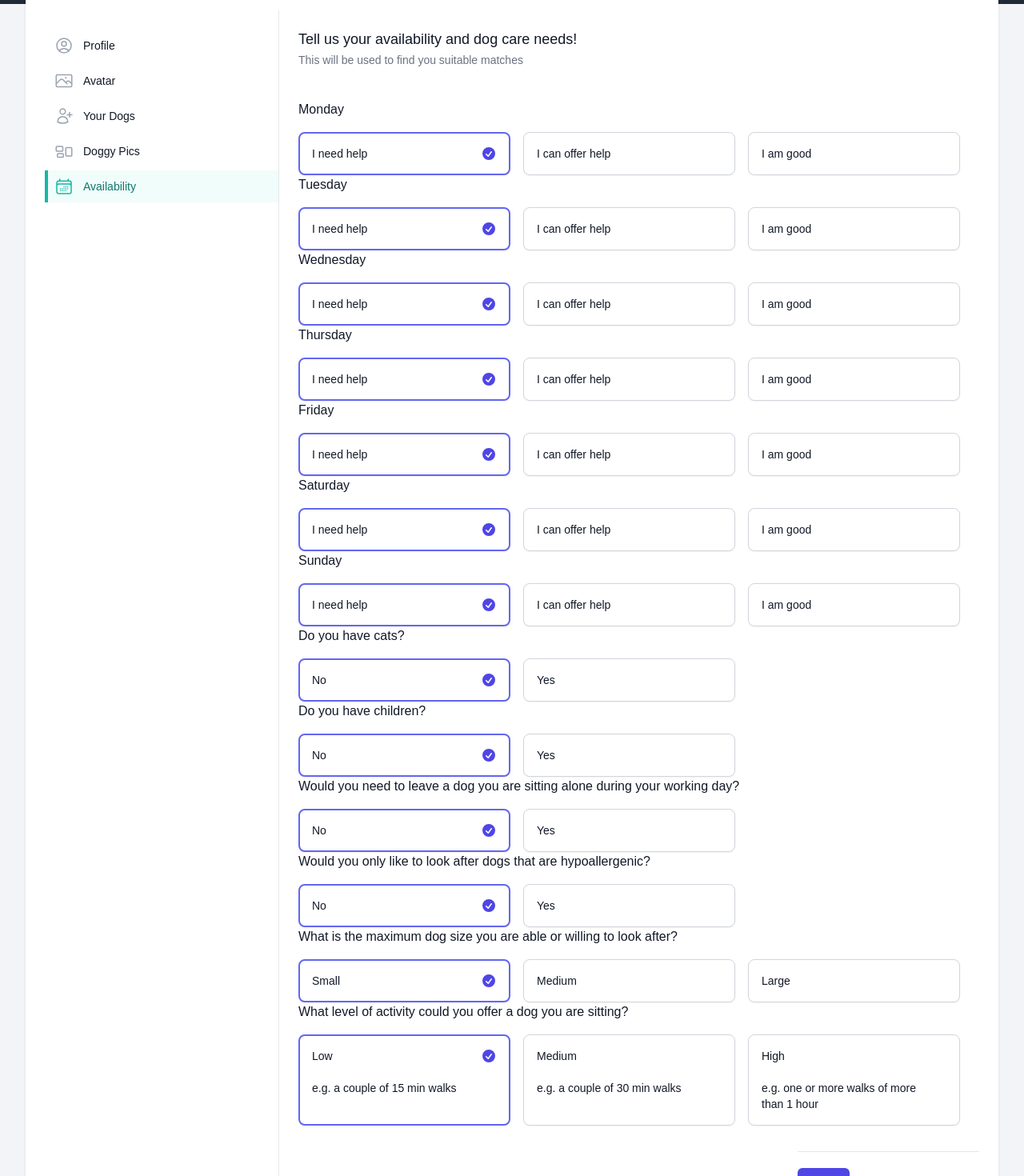
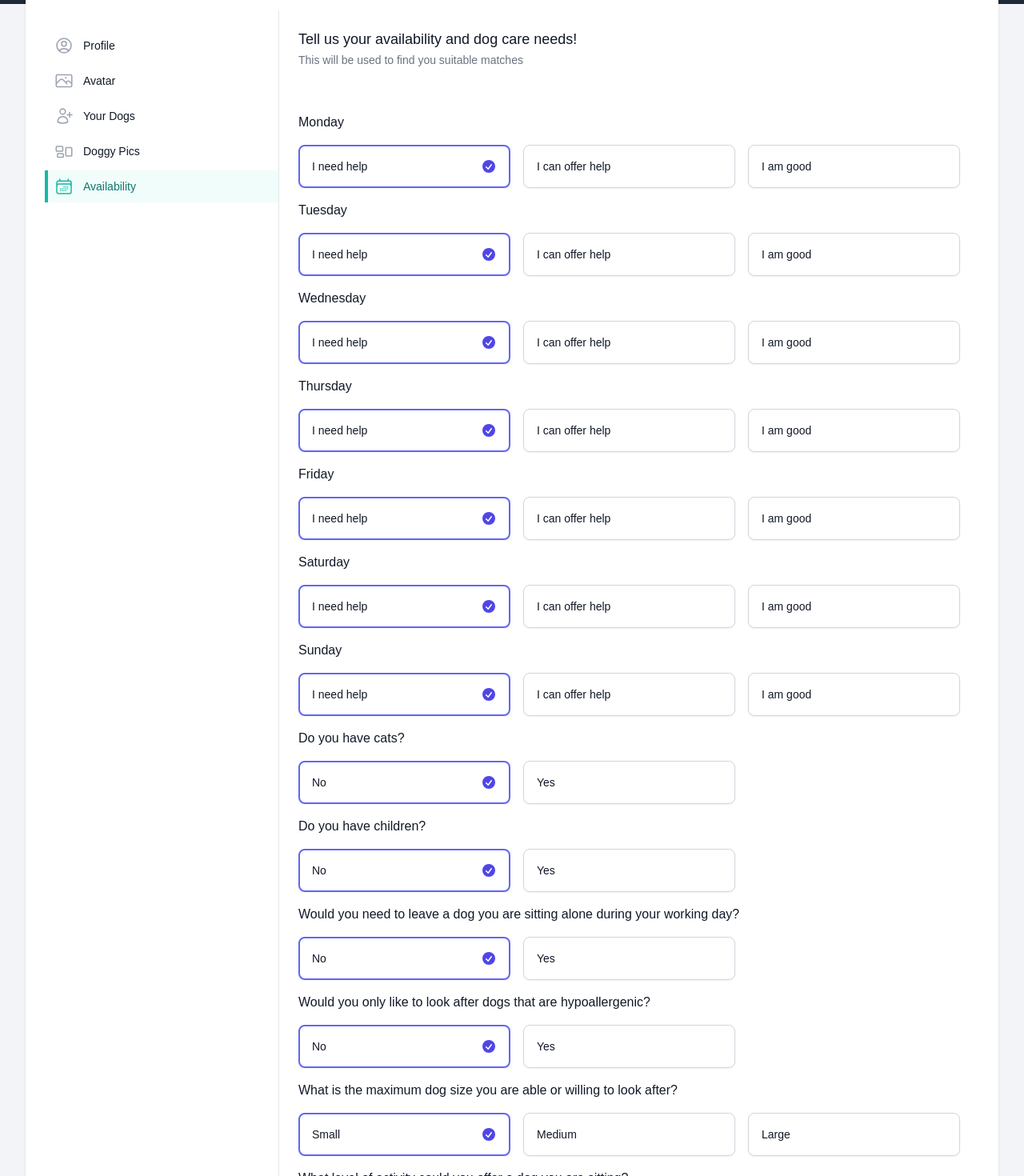
Before and after one commit to conradr/react-woofing-from-home-client, a React (Create React App) app: page /suitability-form in a window 1280 px wide. Shown: the part 140-1610 px from the top of the page at 80% size. Built offline with nearby package versions, Linux system fonts and the light colour scheme; no server answers; the database is empty; sample sign-in values are in the browser's storage.

Commit message:
fixed padding on suitability form

```diff
--- a/src/pages/SuitabilityForm.jsx
+++ b/src/pages/SuitabilityForm.jsx
@@ -402,11 +402,11 @@ function SuitabilityForm() {
 
               <div className='mt-10 divide-y divide-gray-200'>
                 <div className='mt-6'>
-                  <RadioGroup
+                  <RadioGroup className='pt-4'
                     value={selectedDailyStatusMonday}
                     onChange={setDailyStatusInFormMonday}
                   >
-                    <RadioGroup.Label className='text-base font-medium text-gray-900'>
+                    <RadioGroup.Label className='text-base font-medium text-gray-900 py-3'>
                       Monday
                     </RadioGroup.Label>
                     <div className='mt-4 grid grid-cols-1 gap-y-6 sm:grid-cols-3 sm:gap-x-4'>
@@ -462,11 +462,11 @@ function SuitabilityForm() {
                     </div>
                   </RadioGroup>
 
-                  <RadioGroup
+                  <RadioGroup className='pt-4'
                     value={selectedDailyStatusTuesday}
                     onChange={setDailyStatusInFormTuesday}
                   >
-                    <RadioGroup.Label className='text-base font-medium text-gray-900'>
+                    <RadioGroup.Label className='text-base font-medium text-gray-900 py-3'>
                       Tuesday
                     </RadioGroup.Label>
                     <div className='mt-4 grid grid-cols-1 gap-y-6 sm:grid-cols-3 sm:gap-x-4'>
@@ -522,11 +522,11 @@ function SuitabilityForm() {
                     </div>
                   </RadioGroup>
 
-                  <RadioGroup
+                  <RadioGroup className='pt-4'
                     value={selectedDailyStatusWednesday}
                     onChange={setDailyStatusInFormWednesday}
                   >
-                    <RadioGroup.Label className='text-base font-medium text-gray-900'>
+                    <RadioGroup.Label className='text-base font-medium text-gray-900 py-3'>
                       Wednesday
                     </RadioGroup.Label>
                     <div className='mt-4 grid grid-cols-1 gap-y-6 sm:grid-cols-3 sm:gap-x-4'>
@@ -582,11 +582,11 @@ function SuitabilityForm() {
                     </div>
                   </RadioGroup>
 
-                  <RadioGroup
+                  <RadioGroup className='pt-4'
                     value={selectedDailyStatusThursday}
                     onChange={setDailyStatusInFormThursday}
                   >
-                    <RadioGroup.Label className='text-base font-medium text-gray-900'>
+                    <RadioGroup.Label className='text-base font-medium text-gray-900 py-3'>
                       Thursday
                     </RadioGroup.Label>
                     <div className='mt-4 grid grid-cols-1 gap-y-6 sm:grid-cols-3 sm:gap-x-4'>
@@ -642,11 +642,11 @@ function SuitabilityForm() {
                     </div>
                   </RadioGroup>
 
-                  <RadioGroup
+                  <RadioGroup className='pt-4'
                     value={selectedDailyStatusFriday}
                     onChange={setDailyStatusInFormFriday}
                   >
-                    <RadioGroup.Label className='text-base font-medium text-gray-900'>
+                    <RadioGroup.Label className='text-base font-medium text-gray-900 py-3'>
                       Friday
                     </RadioGroup.Label>
                     <div className='mt-4 grid grid-cols-1 gap-y-6 sm:grid-cols-3 sm:gap-x-4'>
@@ -702,11 +702,11 @@ function SuitabilityForm() {
                     </div>
                   </RadioGroup>
 
-                  <RadioGroup
+                  <RadioGroup className='pt-4'
                     value={selectedDailyStatusSaturday}
                     onChange={setDailyStatusInFormSaturday}
                   >
-                    <RadioGroup.Label className='text-base font-medium text-gray-900'>
+                    <RadioGroup.Label className='text-base font-medium text-gray-900 py-3'>
                       Saturday
                     </RadioGroup.Label>
                     <div className='mt-4 grid grid-cols-1 gap-y-6 sm:grid-cols-3 sm:gap-x-4'>
@@ -762,11 +762,11 @@ function SuitabilityForm() {
                     </div>
                   </RadioGroup>
 
-                  <RadioGroup
+                  <RadioGroup className='pt-4'
                     value={selectedDailyStatusSunday}
                     onChange={setDailyStatusInFormSunday}
                   >
-                    <RadioGroup.Label className='text-base font-medium text-gray-900'>
+                    <RadioGroup.Label className='text-base font-medium text-gray-900 py-3'>
                       Sunday
                     </RadioGroup.Label>
                     <div className='mt-4 grid grid-cols-1 gap-y-6 sm:grid-cols-3 sm:gap-x-4'>
@@ -822,8 +822,8 @@ function SuitabilityForm() {
                     </div>
                   </RadioGroup>
 
-                  <RadioGroup value={selectedCatStatus} onChange={setCatStatus}>
-                    <RadioGroup.Label className='text-base font-medium text-gray-900'>
+                  <RadioGroup className='pt-4' value={selectedCatStatus} onChange={setCatStatus}>
+                    <RadioGroup.Label className='text-base font-medium text-gray-900 py-3'>
                       Do you have cats?
                     </RadioGroup.Label>
                     <div className='mt-4 grid grid-cols-1 gap-y-6 sm:grid-cols-3 sm:gap-x-4'>
@@ -879,11 +879,11 @@ function SuitabilityForm() {
                     </div>
                   </RadioGroup>
 
-                  <RadioGroup
+                  <RadioGroup className='pt-4'
                     value={selectedKidsStatus}
                     onChange={setKidsStatus}
                   >
-                    <RadioGroup.Label className='text-base font-medium text-gray-900 my-2'>
+                    <RadioGroup.Label className='text-base font-medium text-gray-900 my-2 py-3'>
                       Do you have children?
                     </RadioGroup.Label>
                     <div className='mt-4 grid grid-cols-1 gap-y-6 sm:grid-cols-3 sm:gap-x-4'>
@@ -939,11 +939,11 @@ function SuitabilityForm() {
                     </div>
                   </RadioGroup>
 
-                  <RadioGroup
+                  <RadioGroup className='pt-4'
                     value={selectedLeftAloneStatus}
                     onChange={setLeftAloneStatus}
                   >
-                    <RadioGroup.Label className='text-base font-medium text-gray-900 my-2'>
+                    <RadioGroup.Label className='text-base font-medium text-gray-900 my-2 py-3'>
                       Would you need to leave a dog you are sitting alone during
                       your working day?
                     </RadioGroup.Label>
@@ -1000,11 +1000,11 @@ function SuitabilityForm() {
                     </div>
                   </RadioGroup>
 
-                  <RadioGroup
+                  <RadioGroup className='pt-4'
                     value={selectedAllergiesStatus}
                     onChange={setAllergiesStatus}
                   >
-                    <RadioGroup.Label className='text-base font-medium text-gray-900 my-2'>
+                    <RadioGroup.Label className='text-base font-medium text-gray-900 my-2 py-3'>
                       Would you only like to look after dogs that are
                       hypoallergenic?
                     </RadioGroup.Label>
@@ -1061,8 +1061,8 @@ function SuitabilityForm() {
                     </div>
                   </RadioGroup>
 
-                  <RadioGroup value={selectedDogSize} onChange={setDogSize}>
-                    <RadioGroup.Label className='text-base font-medium text-gray-900 my-2'>
+                  <RadioGroup className='pt-4' value={selectedDogSize} onChange={setDogSize}>
+                    <RadioGroup.Label className='text-base font-medium text-gray-900 my-2 py-3'>
                       What is the maximum dog size you are able or willing to
                       look after?
                     </RadioGroup.Label>
@@ -1119,11 +1119,11 @@ function SuitabilityForm() {
                     </div>
                   </RadioGroup>
 
-                  <RadioGroup
+                  <RadioGroup className='pt-4'
                     value={selectedActivityLevel}
                     onChange={setActivityLevel}
                   >
-                    <RadioGroup.Label className='text-base font-medium text-gray-900 my-2'>
+                    <RadioGroup.Label className='text-base font-medium text-gray-900 my-2 py-3'>
                       What level of activity could you offer a dog you are
                       sitting?
                     </RadioGroup.Label>
```
